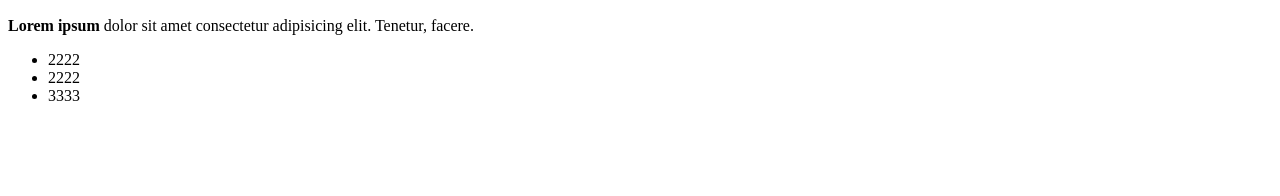
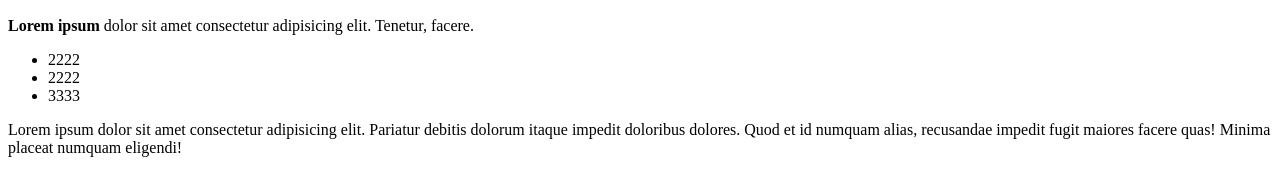
Before and after one commit to vetaluga/work3, a plain HTML site: page index.html in a window 1280 px wide. Shown: the part 110-306 px from the top of the page. Drawn offline with Linux system fonts and the light colour scheme.

Commit message:
add p text

```diff
--- a/index.html
+++ b/index.html
@@ -14,5 +14,6 @@
         <li>2222</li>
         <li>3333</li>
     </ul>
+    <p>Lorem ipsum dolor sit amet consectetur adipisicing elit. Pariatur debitis dolorum itaque impedit doloribus dolores. Quod et id numquam alias, recusandae impedit fugit maiores facere quas! Minima placeat numquam eligendi!</p>
 </body>
 </html>
```
